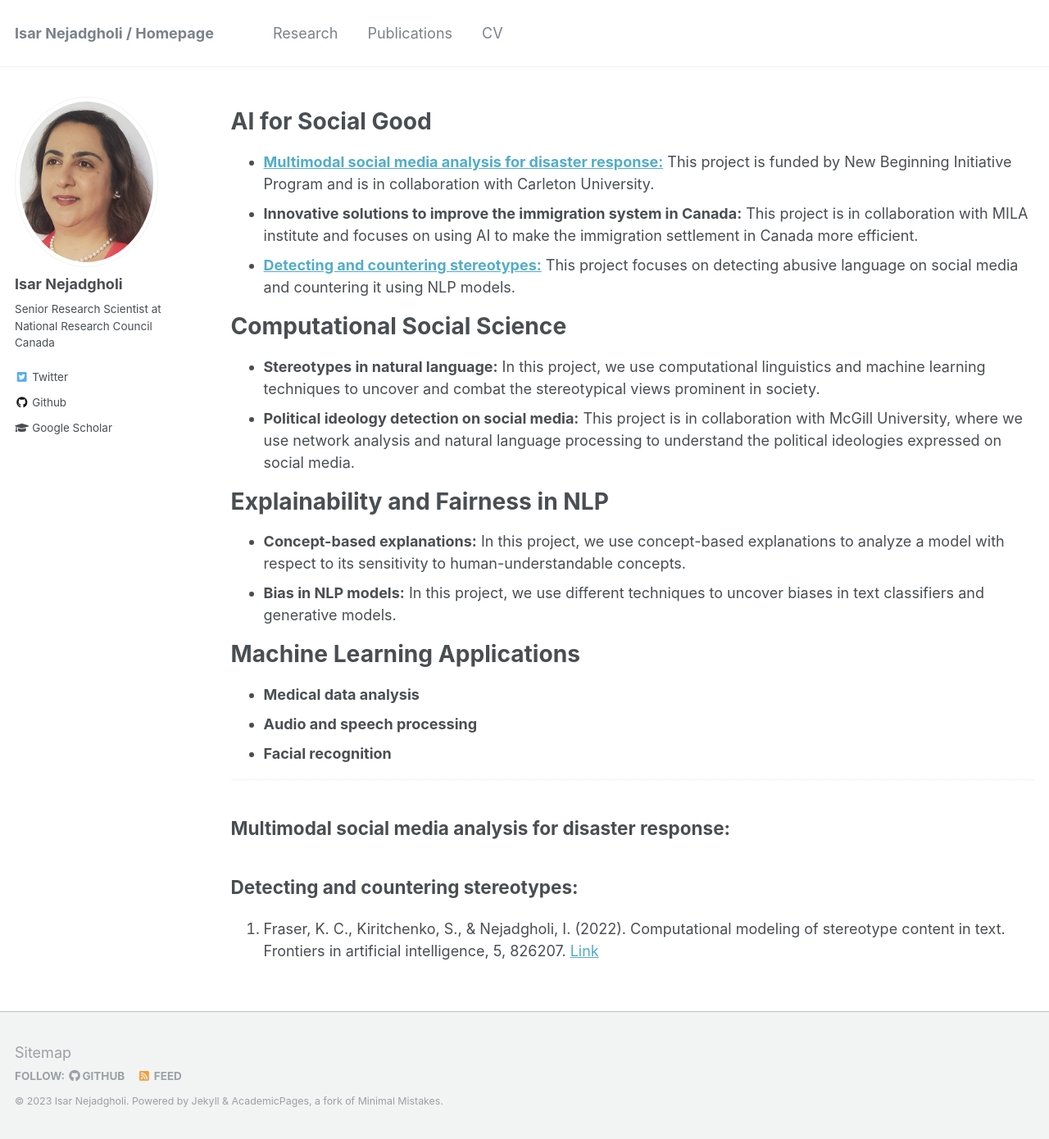
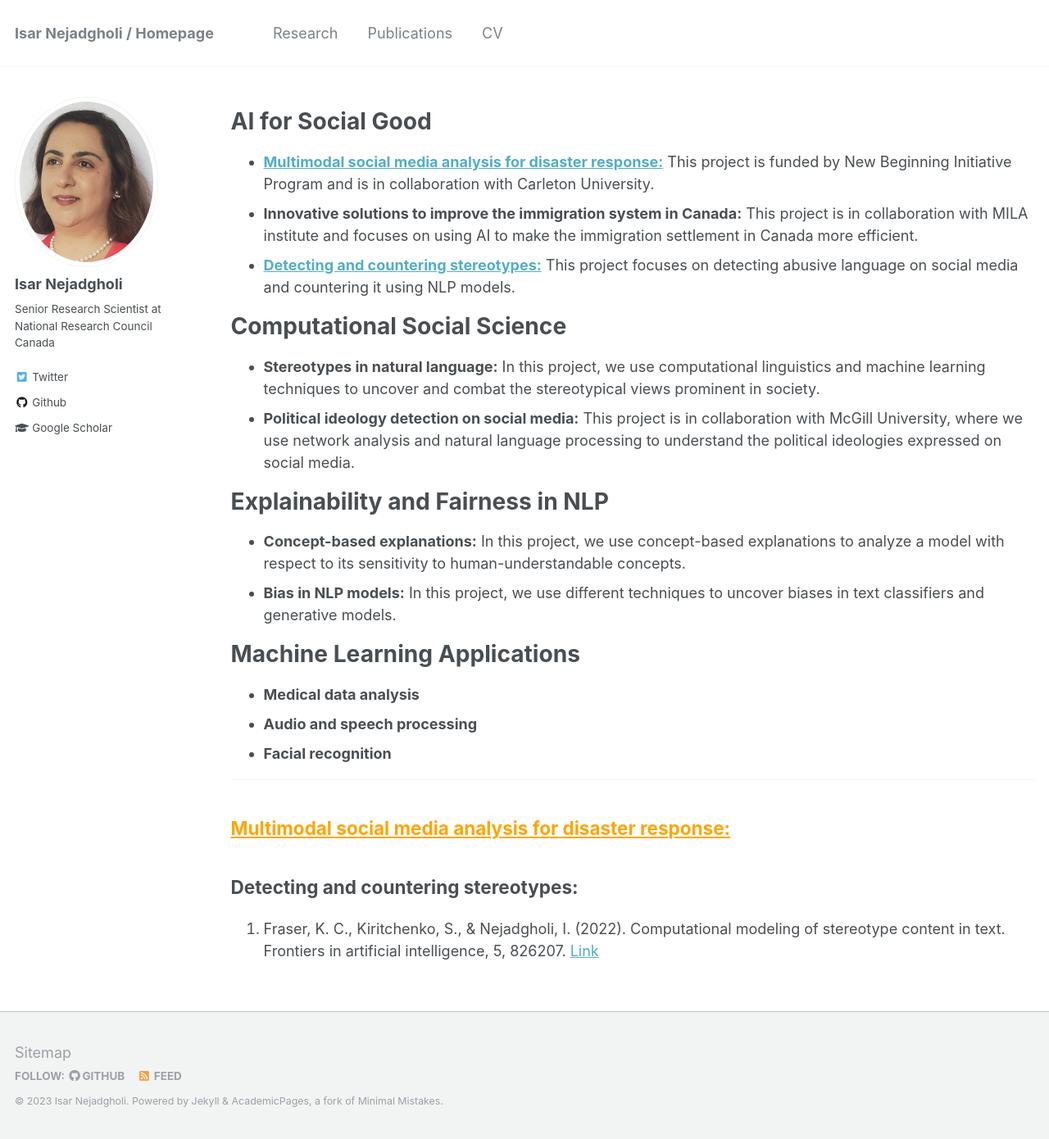
Before and after one commit to IsarNejad/IsarNejad.github.io, a Jekyll site: the page built from _pages/research.md, in a window 1280 px wide and 1390 px high. Shown: the whole window at 82% size. Built offline with Jekyll 4.4.1, drawn with Linux system fonts in a browser that asks for light colours.

Commit message:
Update research.md

```diff
--- a/_pages/research.md
+++ b/_pages/research.md
@@ -26,7 +26,7 @@ author_profile: true
 
 ---
 
-{: .underline-blue}
+{: .underline-orange}
 ## Multimodal social media analysis for disaster response:
 <a id="MultiModal-Disaster"></a>
 
```
